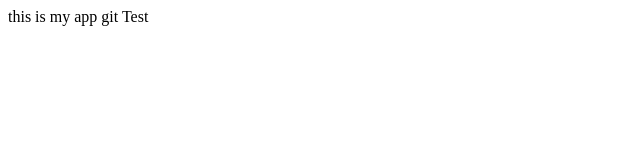
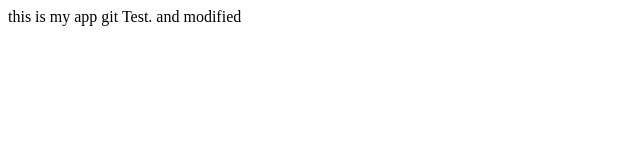
Before and after one commit to JagadeesanC/Github-Testing, a plain HTML site: page index.html in a window 1280 px wide. Shown: the whole page, without its empty margins (0-640 px from the left). Drawn offline with Linux system fonts and the light colour scheme.

Commit message:
changed index.html

```diff
--- a/index.html
+++ b/index.html
@@ -2,6 +2,6 @@
 <head><title>My app</title>
 </head>
 <body>
-this is my app git Test
+this is my app git Test. and modified
 </body>
 </html>
```
